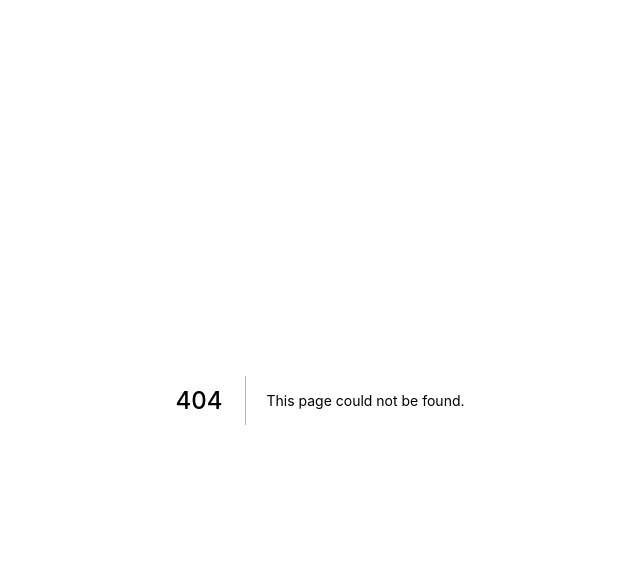
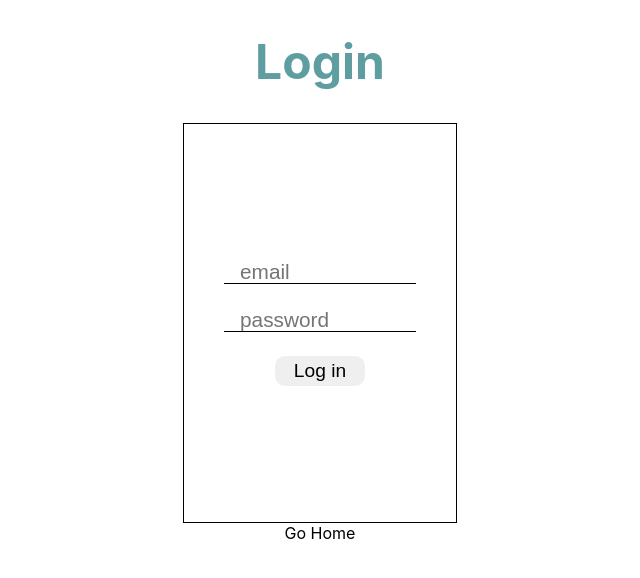
Before and after one commit to PascualVera/danelfin-test, a Next.js app: page /login in a window 1280 px wide. Before the commit this address had no page. Shown: the top 578 px of the page, without its empty margins (320-960 px from the left). Built offline with nearby package versions, Linux system fonts and the light colour scheme; no server answers.

Commit message:
verifaction login done

```diff
--- /dev/null
+++ b/components/form.js
@@ -0,0 +1,63 @@
+import { useEffect, useState } from "react";
+import { useRouter } from "next/router";
+import styles from "../styles/form.module.css";
+export default function Form() {
+	const router = useRouter();
+	const [user, setUser] = useState();
+	const [users, setUsers] = useState();
+	const [handleError, setHandleError] = useState({});
+
+	//Obtener informacion de los usuarios
+	useEffect(() => {
+		fetch("https://reqres.in/api/users")
+			.then(res => {
+				return res.json();
+			})
+			.then(data => {
+				setUsers(data.data);
+				console.log(users);
+			});
+	}, []);
+	//Manejo de errores
+	const errors = {
+		email: "No se encuentra el usuario",
+		email_empty: "Introduce un correo",
+		password: "Introduce un contraseña",
+	};
+	const renderError = name => {
+		console.log(handleError);
+
+		if (name === handleError.name) {
+			return <p className={styles.error}>{handleError.message}</p>;
+		}
+	};
+
+	//Mandar datos del login y validacion
+	const onSubmit = e => {
+		e.preventDefault();
+		const data = Object.fromEntries(new FormData(e.target));
+		const findUser = users.find(user => data.email === user.email);
+		if (!data.email) {
+			setHandleError({ name: "email_empty", message: errors.email_empty });
+		} else if (!data.password) {
+			setHandleError({ name: "password", message: errors.password });
+		} else if (!findUser) {
+			setHandleError({ name: "email", message: errors.email });
+		} else if (findUser) {
+			setUser(data);
+			router.push("/users");
+		}
+	};
+	return (
+		<form className={styles.form} onSubmit={onSubmit}>
+			<input name="email" placeholder="email"></input>
+			{renderError("email")}
+			{renderError("email_empty")}
+			<input name="password" placeholder="password"></input>
+			{renderError("password")}
+			<button className={styles.button} type="submit">
+				Log in
+			</button>
+		</form>
+	);
+}
--- /dev/null
+++ b/pages/login/index.js
@@ -0,0 +1,14 @@
+import styles from "../../styles/login.module.css";
+import Link from "next/link";
+import Form from "../../components/form";
+export default function Login() {
+	return (
+		<div className={styles.container}>
+			<h1 className={styles.title}>Login</h1>
+			<Form></Form>
+			<Link href="/">
+				<a>Go Home</a>
+			</Link>
+		</div>
+	);
+}
--- a/styles/Home.module.css
+++ b/styles/Home.module.css
@@ -10,6 +10,7 @@
 	display: flex;
 	justify-content: center;
 	align-items: center;
+	gap: 10vh;
 }
 .nav a {
 	color: white;
--- /dev/null
+++ b/styles/form.module.css
@@ -0,0 +1,36 @@
+.form {
+	display: flex;
+	flex-direction: column;
+	justify-content: center;
+	align-items: center;
+	gap: 3vh;
+	padding: 5vh;
+	border: 1px solid black;
+	height: 50vh;
+}
+.form input {
+	border: none;
+	border-bottom: 0.2vh solid black;
+	outline: none;
+	width: 15vw;
+	height: 3vh;
+	font-size: 1.3rem;
+	padding-left: 2vh;
+}
+.button {
+	border: none;
+	font-size: 1.2rem;
+	width: 7vw;
+	border-radius: 10px;
+	padding: 0.5vh;
+	cursor: pointer;
+	transition: all 0.2s;
+}
+.button:hover {
+	color: white;
+	background-color: cadetblue;
+}
+.error {
+	font-size: 1rem;
+	color: red;
+}
--- /dev/null
+++ b/styles/login.module.css
@@ -0,0 +1,14 @@
+.container {
+	display: flex;
+	flex-direction: column;
+	justify-content: center;
+	align-items: center;
+}
+.title {
+	font-size: 3rem;
+	color: cadetblue;
+	text-align: center;
+	display: flex;
+	justify-content: center;
+	align-items: center;
+}
--- a/styles/timeline.module.css
+++ /dev/null
@@ -1,5 +0,0 @@
-.title {
-	font-size: 3rem;
-	color: cadetblue;
-	text-align: center;
-}
```
Also changed, not shown: pages/index.js (+7 -4 lines), pages/timeline/index.js (deleted, +0 -12 lines), pages/users/index.js (added, +37 -0 lines), styles/Users.module.css (added, +11 -0 lines).
